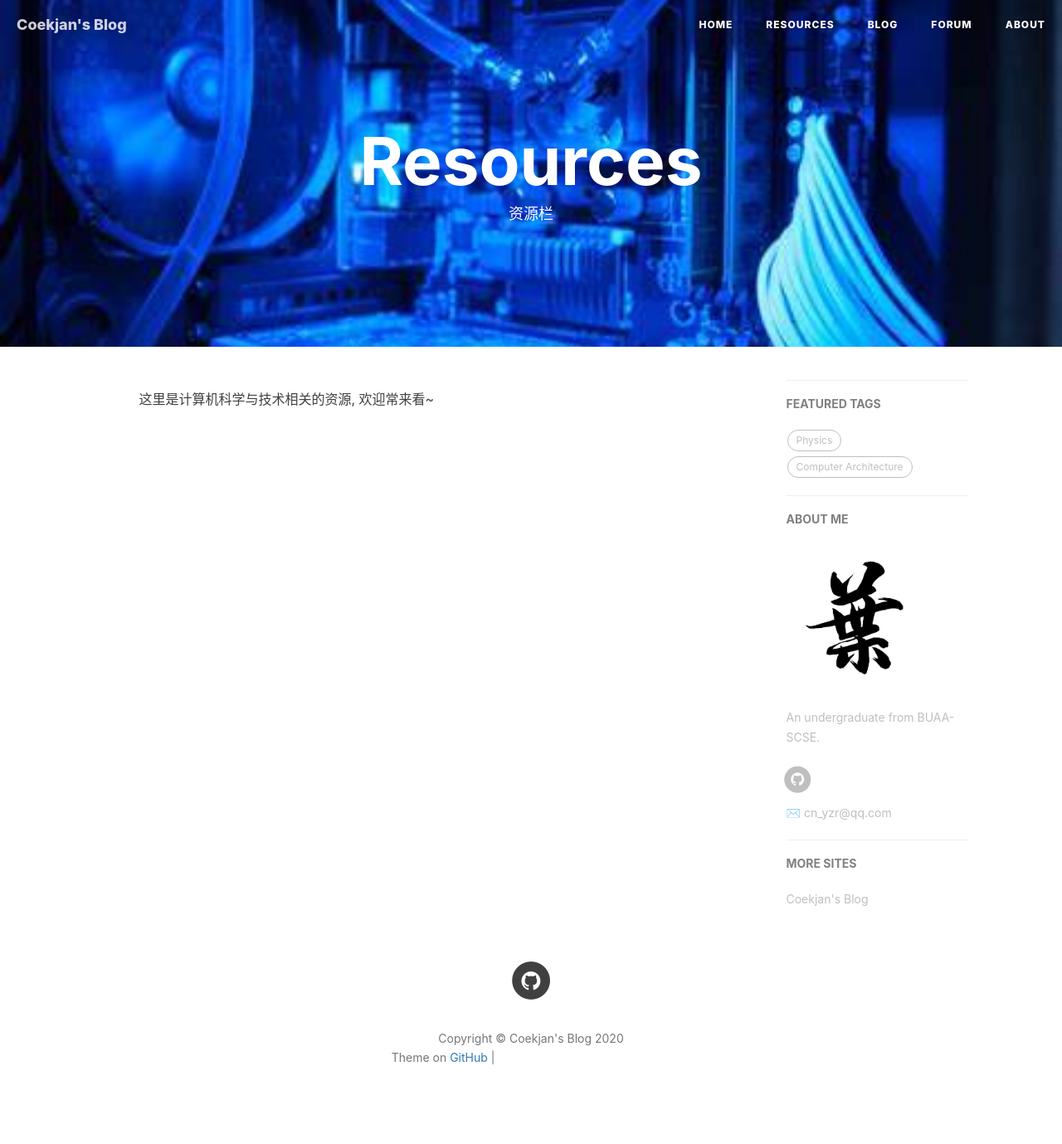
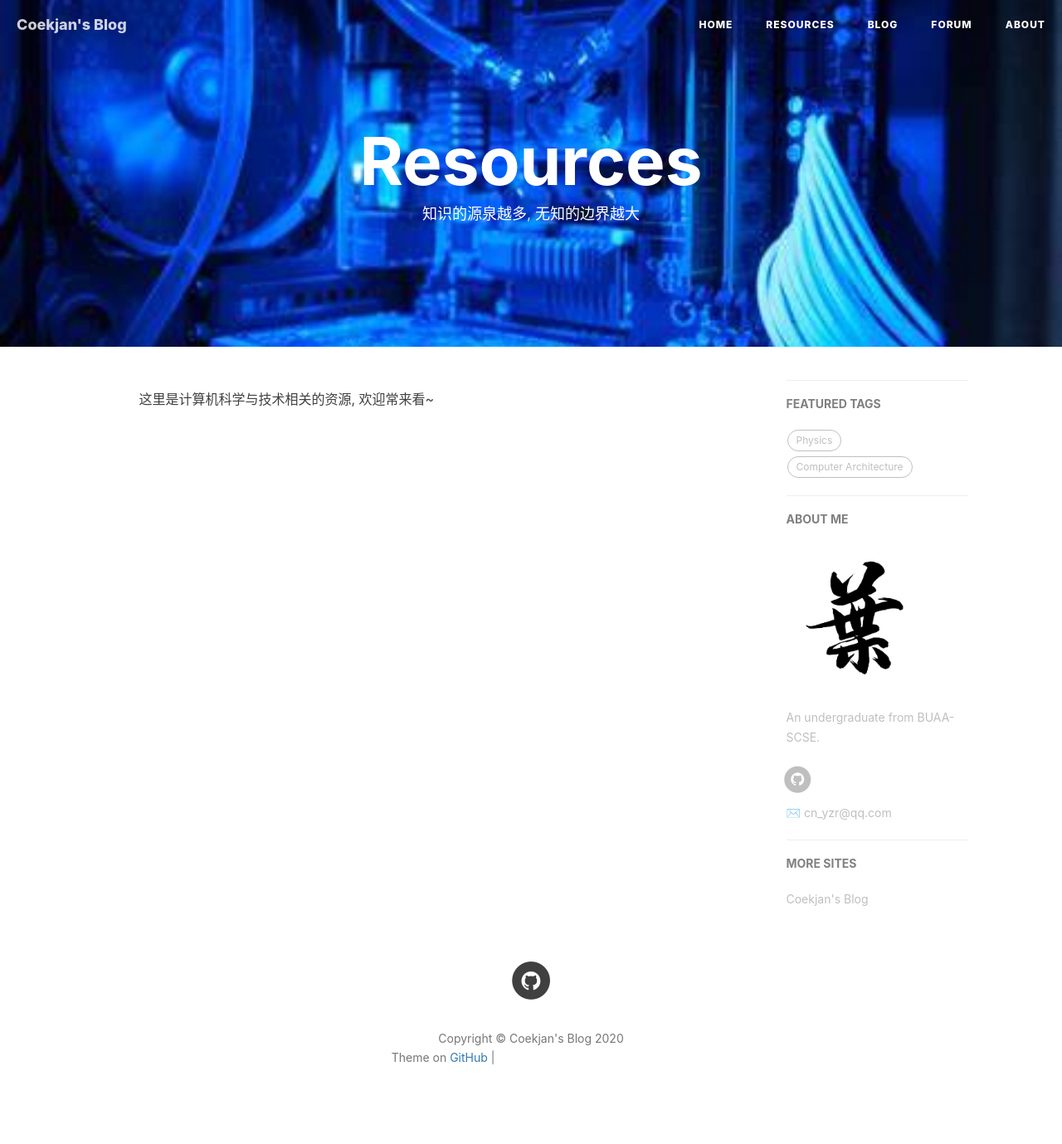
Before and after one commit to Coekjan/coekjan.github.io, a Jekyll site: the page built from 1-resources.html, in a window 1280 px wide. Shown: the whole page at 83% size. Built offline with Jekyll 4.4.1, drawn with Linux system fonts in a browser that asks for light colours; nearby versions of some CDN libraries; comment, search, counter and statistics services are not loaded; grey boxes are pictures that could not be loaded.

Commit message:
Update 1-resources.html

```diff
--- a/1-resources.html
+++ b/1-resources.html
@@ -1,7 +1,7 @@
 ---
 layout: page
 title: "Resources"
-description: "资源栏"
+description: "知识的源泉越多, 无知的边界越大"
 header-img: "img/resources-bg.jpg"
 ---
 
```
